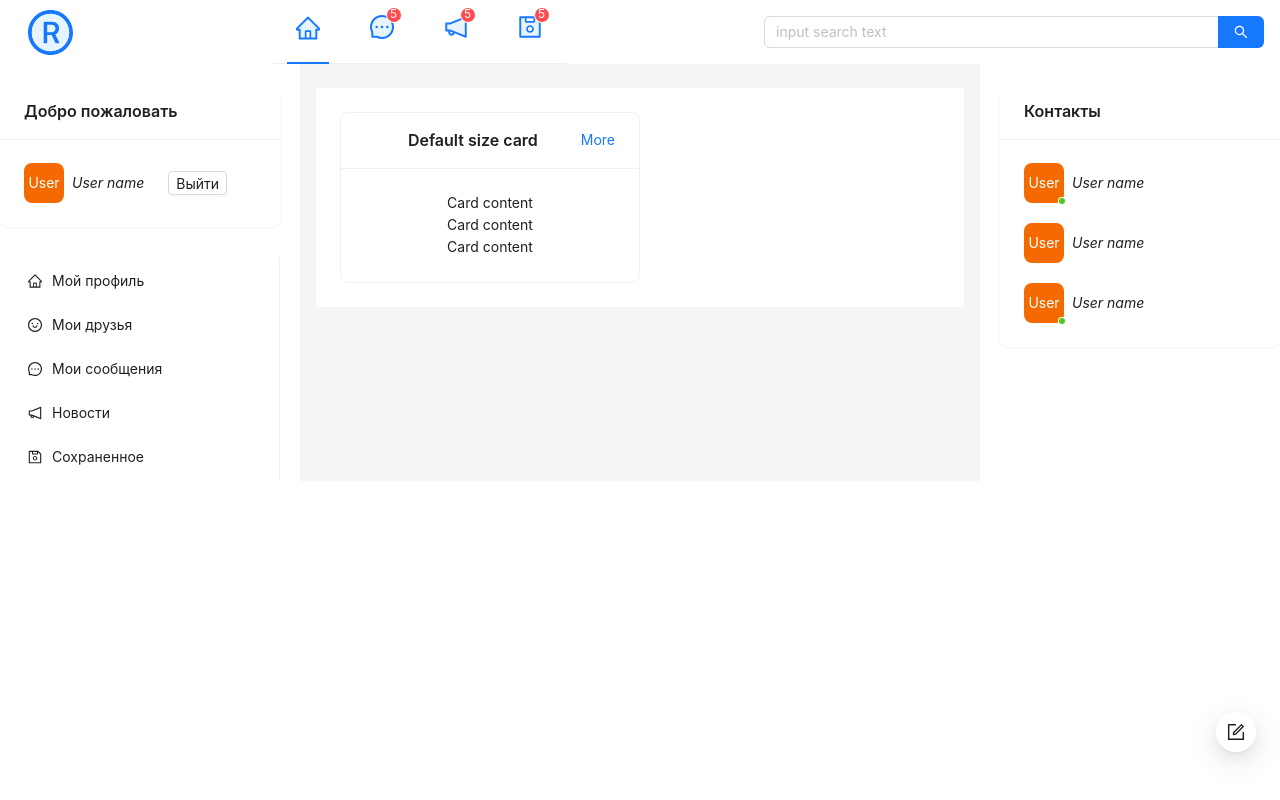
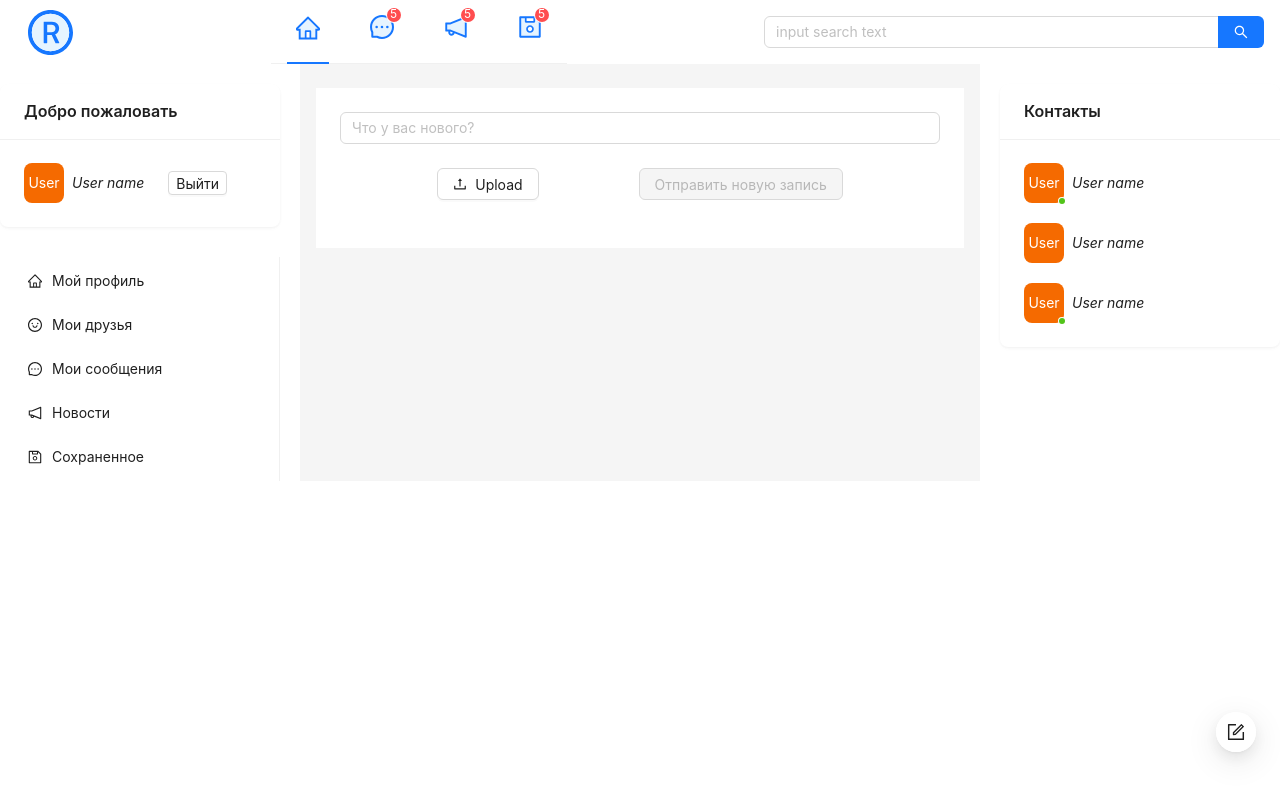
Before and after one commit to YaroslavTsybukh/Social-Network, a React (Vite) app: page / in a window 1280 px wide. Built offline with nearby package versions, Linux system fonts and the light colour scheme.

Commit message:
create AddPost block

```diff
--- a/src/components/AddPost.tsx
+++ b/src/components/AddPost.tsx
@@ -1,11 +1,55 @@
-import { Card } from 'antd'
+import React from 'react'
+import { Button, Form, Input, Space, FormInstance, Upload, UploadProps } from 'antd'
+import { UploadOutlined } from '@ant-design/icons'
+
+const props: UploadProps = {
+    action: 'https://www.mocky.io/v2/5cc8019d300000980a055e76',
+    onChange({ file, fileList }) {
+        if (file.status !== 'uploading') {
+            console.log(file, fileList)
+        }
+    },
+}
 
 export const AddPost = () => {
+    const [form] = Form.useForm()
     return (
-        <Card title='Default size card' extra={<a href='#'>More</a>} style={{ width: 300 }}>
-            <p>Card content</p>
-            <p>Card content</p>
-            <p>Card content</p>
-        </Card>
+        <Form form={form} name='validateOnly' layout='vertical' autoComplete='off'>
+            <Form.Item name='name' rules={[{ required: true, message: 'Fill this field , please !' }]}>
+                <Input placeholder='Что у вас нового?' />
+            </Form.Item>
+            <Form.Item>
+                <Space size={100}>
+                    <Upload {...props}>
+                        <Button icon={<UploadOutlined />}>Upload</Button>
+                    </Upload>
+                    <SubmitButton form={form} />
+                </Space>
+            </Form.Item>
+        </Form>
     )
 }
+
+const SubmitButton = ({ form }: { form: FormInstance }) => {
+    const [submittable, setSubmittable] = React.useState(false)
+
+    // Watch all values
+    const values = Form.useWatch([], form)
+
+    React.useEffect(() => {
+        form.validateFields({ validateOnly: true }).then(
+            () => {
+                setSubmittable(true)
+            },
+            () => {
+                setSubmittable(false)
+            },
+        )
+    }, [values])
+
+    return (
+        <Button type='primary' htmlType='submit' disabled={!submittable}>
+            Отправить новую запись
+        </Button>
+    )
+}
```
